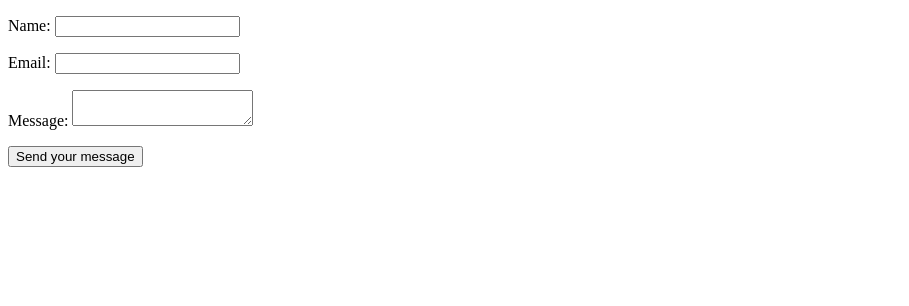
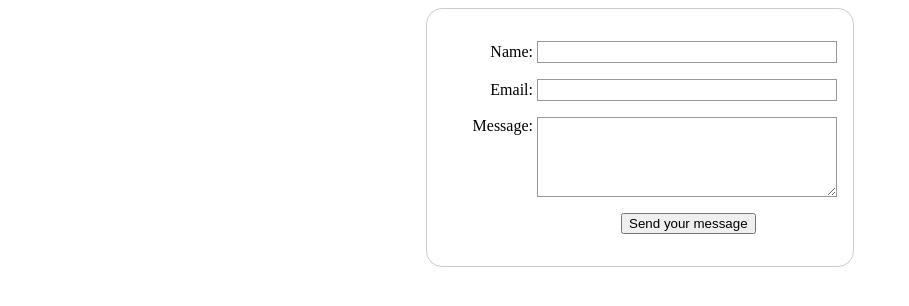
Before and after one commit to Grimshady1990/inter-html-css, a plain HTML site: page intermediate-html-css/forms/index.html in a window 1280 px wide. Shown: the whole page, without its empty margins (0-909 px from the left). Drawn offline with Linux system fonts and the light colour scheme.

Commit message:
Add styles to form elements

```diff
--- a/intermediate-html-css/forms/index.html
+++ b/intermediate-html-css/forms/index.html
@@ -4,6 +4,7 @@
     <meta charset="UTF-8">
     <meta name="viewport" content="width=device-width, initial-scale=1.0">
     <title>Contact Details</title>
+    <link rel="stylesheet" href="style.css">
 </head>
 <body>
     <form action="/handling-form-page" method="post">
--- /dev/null
+++ b/intermediate-html-css/forms/style.css
@@ -0,0 +1,51 @@
+
+body {
+    text-align: center;
+}
+
+form {
+    display: inline-block;
+    padding: 1em;
+    border: 1px solid #ccc;
+    border-radius: 1em;
+}
+
+p + p {
+    margin-top: 1em;
+
+}
+
+label {
+    display: inline-block;
+    min-width: 90px;
+    text-align: right;
+}
+
+input,
+textarea {
+    font: 1em sans-serif;
+    width: 300px;
+    box-sizing: border-box;
+    border: 1px solid #999;
+}
+
+input:focus,
+textarea:focus {
+    outline-style: solid;
+    outline-color: #000;
+
+}
+
+textarea {
+    vertical-align: top;
+    height: 5em;
+
+}
+
+.button {
+    padding-left: 90px;
+}
+
+button {
+    margin-left: 0.5em;
+}
```
